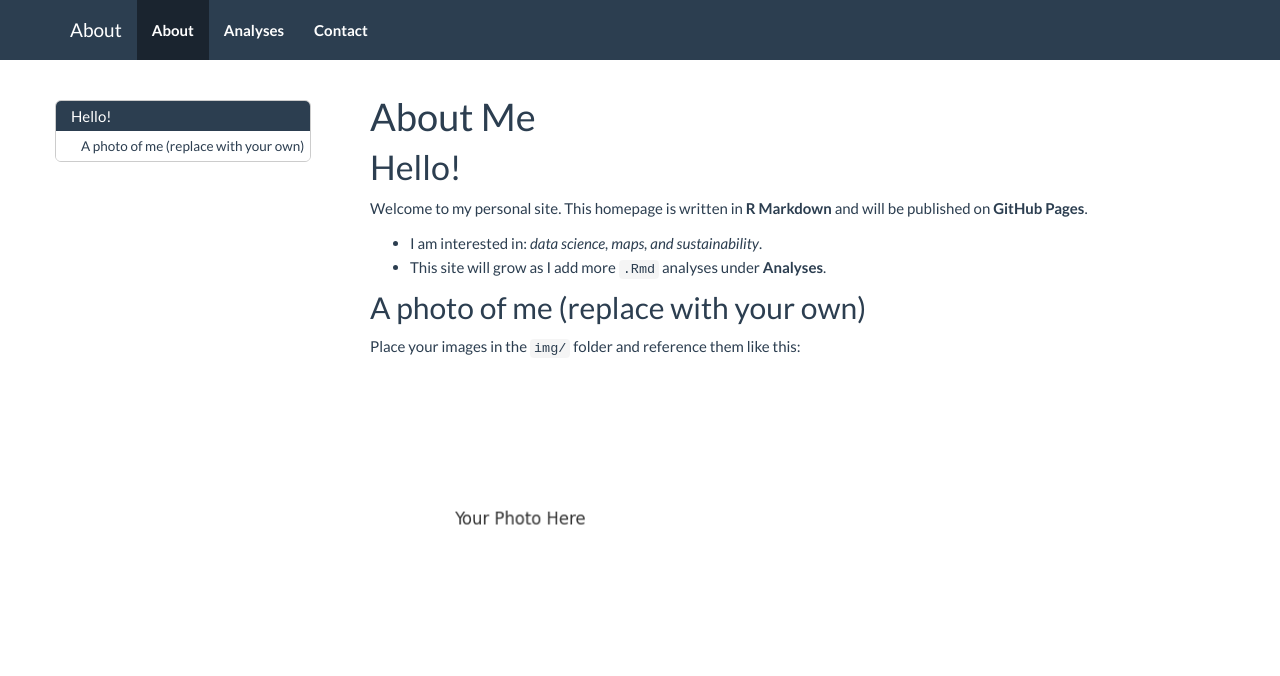
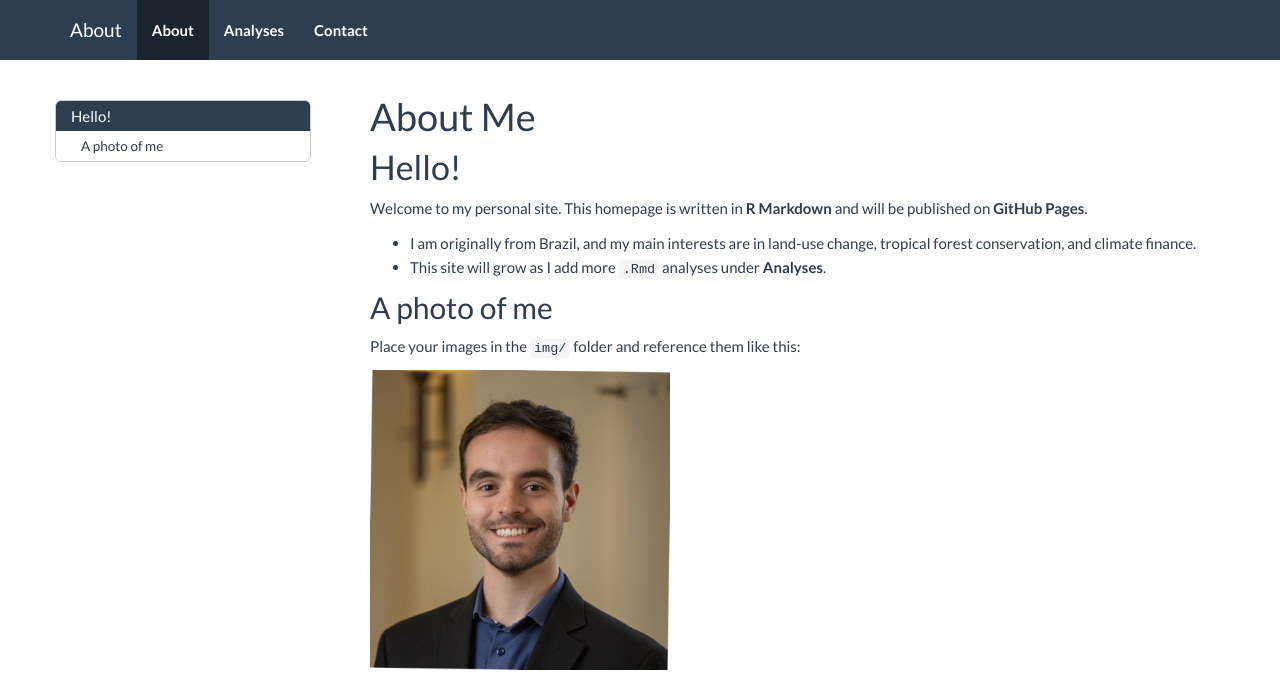
Before and after one commit to peymael/Mywebsite1, a plain HTML site: page docs/index.html in a window 1280 px wide. Drawn offline with nearby package versions, Linux system fonts and the light colour scheme; some packages are replaced by stand-ins of ours.

Commit message:
Update index.html

```diff
--- a/docs/index.html
+++ b/docs/index.html
@@ -351,16 +351,15 @@ div.tocify {
 Markdown</strong> and will be published on <strong>GitHub
 Pages</strong>.</p>
 <ul>
-<li>I am interested in: <em>data science, maps, and
-sustainability</em>.</li>
+<li>I am originally from Brazil, and my main interests are in land-use change, tropical forest conservation, and climate finance.</li>
 <li>This site will grow as I add more <code>.Rmd</code> analyses under
 <strong>Analyses</strong>.</li>
 </ul>
-<div id="a-photo-of-me-replace-with-your-own" class="section level2">
-<h2>A photo of me (replace with your own)</h2>
+<div id="img/picture.png" class="section level2">
+<h2>A photo of me</h2>
 <p>Place your images in the <code>img/</code> folder and reference them
 like this:</p>
-<p><img src="img/profile_example.png" width="300px" /></p>
+<p><img src="img/picture.png" width="300px" /></p>
 </div>
 </div>
 
```
